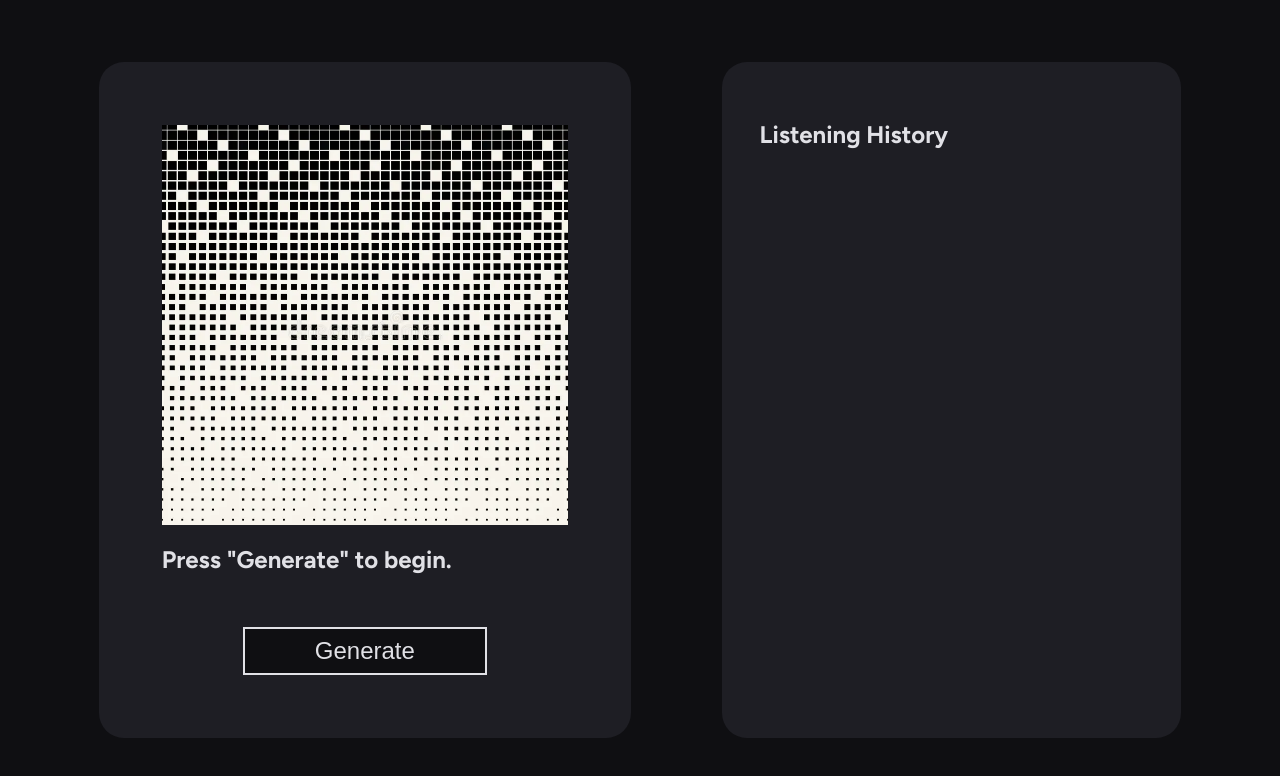
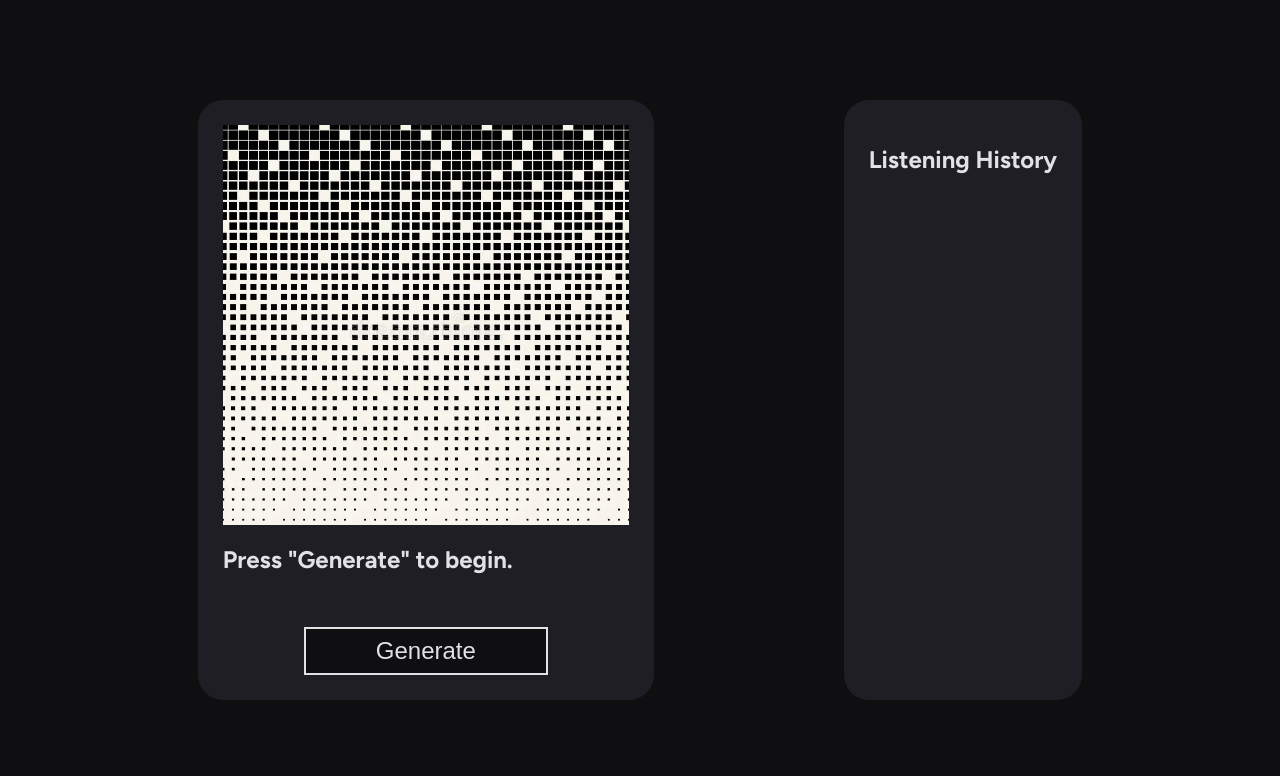
Before and after one commit to PijusRan/1001-albums-project, a React (Vite) app: page / in a window 1280 px wide. Shown: the top 776 px of the page. Built offline with nearby package versions, Linux system fonts and the light colour scheme.

Commit message:
Fixed div heights

```diff
--- a/src/App.css
+++ b/src/App.css
@@ -3,7 +3,7 @@ main{
 
     display: flex;
     justify-content: space-evenly;
-    align-content: center;
+    align-items: center;
     flex-wrap: wrap;
     row-gap: 30px;
 }
--- a/src/App.tsx
+++ b/src/App.tsx
@@ -1,4 +1,4 @@
-import { useState } from 'react'
+import { useState, useRef, useEffect } from 'react'
 import './App.css'
 
 import GenWindow from './components/genWindow.tsx';
@@ -7,10 +7,21 @@ import HistWindow from './components/histWindow.tsx';
 function App() {
 	const [EntryHistory, setEntryHistory] = useState(JSON.parse(localStorage.getItem('entries')));
 
+	const sourceRef = useRef<HTMLDivElement>(null);
+  	const targetRef = useRef<HTMLDivElement>(null);
+	useEffect(() => {
+		if (!sourceRef.current || !targetRef.current) return;
+		const observer = new ResizeObserver(([entry]) => {
+			targetRef.current!.style.height = `${entry.contentRect.height}px`;
+		});
+		observer.observe(sourceRef.current);
+		return () => observer.disconnect();
+	}, []);
+
 	return(
 		<main>
-			<GenWindow entryHistory={EntryHistory} setEntryHistory={setEntryHistory}/>
-			<HistWindow entryHistory={EntryHistory} setEntryHistory={setEntryHistory}/>
+			<GenWindow ref={sourceRef} entryHistory={EntryHistory} setEntryHistory={setEntryHistory}/>
+			<HistWindow  ref={targetRef} entryHistory={EntryHistory} setEntryHistory={setEntryHistory}/>
 		</main>
 	)
 }
--- a/src/components/genWindow.css
+++ b/src/components/genWindow.css
@@ -5,7 +5,7 @@
     display: flex;
     flex-direction: column;
     align-items: center;
-    padding: 5%;
+    padding: 25px;
 }
 
 .albumTitle{
--- a/src/components/genWindow.tsx
+++ b/src/components/genWindow.tsx
@@ -1,4 +1,4 @@
-import { useState } from 'react'
+import { useState, forwardRef } from 'react'
 import { Rating } from '@mui/material'
 import "./genWindow.css"
 
@@ -8,7 +8,7 @@ import missingArt from "../assets/missingArt.png"
 
 
 
-export default function genWindow(props){
+const GenWindow = forwardRef<HTMLDivElement, any>((props, ref) =>{
     const [AlbumData, loadAlbumData] = useState([null, "", "Press \"Generate\" to begin." , null])
 	const [albumImg, loadCoverImg] = useState(placeholderImg)
 	const [buttonDivCSS, setButtonDivCSS] = useState("buttonDiv");
@@ -72,7 +72,7 @@ export default function genWindow(props){
 	}
 
     return (
-        <section className='albumSection'>
+        <section ref={ref} className='albumSection'>
             <img src={albumImg} className="albumImg"/>
             <h1 className='albumTitle'>{`${AlbumData[2]} ` + (AlbumData[3] ? `(${AlbumData[3]})` : '')} </h1>
             <h2 className='albumArtist'>{AlbumData[1]}</h2>
@@ -87,4 +87,6 @@ export default function genWindow(props){
             </div>
         </section>
     )
-}
+});
+
+export default GenWindow;
--- a/src/components/histWindow.css
+++ b/src/components/histWindow.css
@@ -1,9 +1,7 @@
 .histSection{
-    align-self: stretch;
-
     background-color: var(--surface-color);
     border-radius: 25px;
-    padding: 3%;
+    padding: 25px;
 
     display: flex;
     flex-direction: column;
@@ -12,6 +10,8 @@
 .histFigure{
     width: 100%;
     margin: 0;
+
+    overflow-y: scroll;
 }
 
 .entryItem{
@@ -26,12 +26,6 @@
 
 @media (orientation: landscape) {
     .histSection{
-        width: 30vw;
+        max-width: 40vw;
     }
 }
-
-@media (orientation: portrait) {
-    .histSection{
-        width: 80vw;
-    }
-}
--- a/src/components/histWindow.tsx
+++ b/src/components/histWindow.tsx
@@ -1,5 +1,7 @@
+import { forwardRef } from "react";
 import { Rating } from '@mui/material'
 import "./histWindow.css"
+
 
 interface EntryType {
     albumImage: string;
@@ -7,9 +9,9 @@ interface EntryType {
     rating: number;
 }
 
-export default function histWindow(props : any){
+const HistWindow = forwardRef<HTMLDivElement, any>((props, ref) =>{
     return(
-        <section className='histSection'>
+        <section ref={ref} className='histSection'>
             <h2>Listening History</h2>
             <figure className='histFigure'>
                 {(props.entryHistory) ? (props.entryHistory).map((entry : EntryType, id : number) => {return(
@@ -25,4 +27,6 @@ export default function histWindow(props : any){
             </figure>
 		</section>
     )
-}
+});
+
+export default HistWindow;
```
